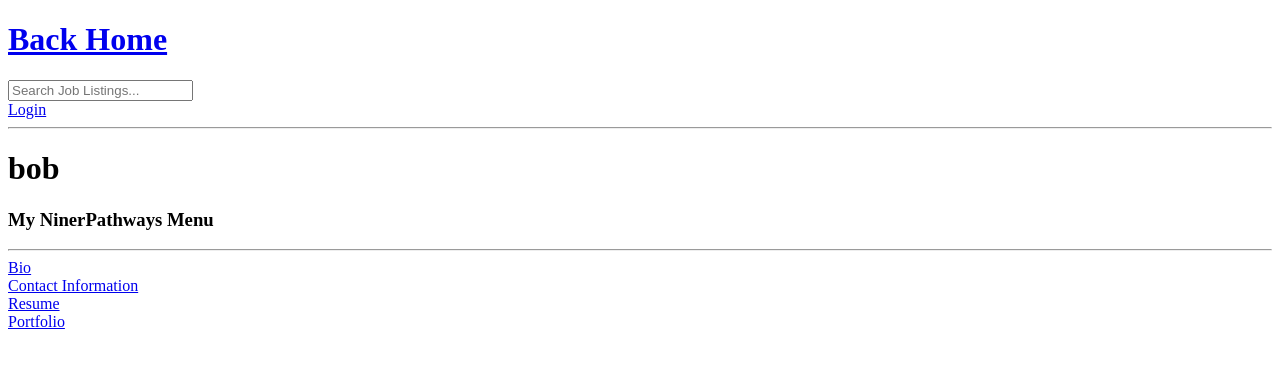
After one commit to noahx937/team16se, a Django app: page /profile/2/ in a window 1280 px wide. The commit adds this page. Shown: the top 368 px of the page. Run offline with Django 5.2, Linux system fonts and the light colour scheme; data comes from the database, SQL or seed files in the repository; both versions use the stored data as it was after the commit.

Commit message:
Profile Page

```diff
--- /dev/null
+++ b/base/templates/base/profile.html
@@ -0,0 +1,39 @@
+{% extends 'main.html' %}
+
+{% block content %}
+
+<style>
+    .home-container {
+        display: grid;
+        grid-template-columns: 1fr 3fr;
+    }
+</style>
+
+<h1>{{user.username}}</h1>
+
+<div class="profile-container">
+
+    <div>
+        <h3>My NinerPathways Menu</h3>
+        <hr>
+
+        <div>
+            <a href="{% url 'home' %}">Bio</a>
+        </div>
+
+        <div>
+            <a href="{% url 'home' %}">Contact Information</a>
+        </div>
+
+        <div>
+            <a href="{% url 'home' %}">Resume</a>
+        </div>
+
+        <div>
+            <a href="{% url 'home' %}">Portfolio</a>
+        </div>
+
+    </div>
+
+
+{% endblock content %}
--- a/base/urls.py
+++ b/base/urls.py
@@ -8,6 +8,7 @@ urlpatterns = [
 
     path('', views.home, name="home"),
     path('job/<str:pk>/', views.job, name="job"),
+    path('profile/<str:pk>/', views.userProfile, name="user-profile"),
 
     path('create-job/', views.createJob, name="create-job"),
     path('update-job/<str:pk>/', views.updateJob, name="update-job"),
--- a/base/views.py
+++ b/base/views.py
@@ -45,7 +45,7 @@ def logoutUser(request):
 
 # REGISTER PAGE VIEW
 def registerPage(request):
-    page = 'regiser'
+    page = 'register'
     return render(request, 'base/login_register.html')
 
 # HOME VIEW
@@ -80,6 +80,12 @@ def createJob(request):
     context = {'form': form}
     return render(request, 'base/job_form.html', context)
 
+# PROFILE VIEW
+def userProfile(request, pk):
+    user = User.objects.get(id = pk)
+    context = {'user': user}
+    return render(request, 'base/profile.html', context)
+
 @login_required(login_url='login')
 def updateJob(request, pk):
     job = Job.objects.get(id=pk)
--- a/templates/navbar.html
+++ b/templates/navbar.html
@@ -8,9 +8,20 @@
 
 
 {% if request.user.is_authenticated %}
-<a href="{% url 'logout' %}">Logout</a>
+<div>
+    <a href="{% url 'logout' %}">Logout</a>
+</div>
+
+<div>
+    <a href="{% url 'user-profile' user.id%}">{{user.username}}</a>
+</div>
+
+
 {% else %}
-<a href="{% url 'login' %}">Login</a>
+<div>
+    <a href="{% url 'login' %}">Login</a>
+</div>
+
 {% endif %}
 
 <hr>
```
Also changed, not shown: db.sqlite3.
